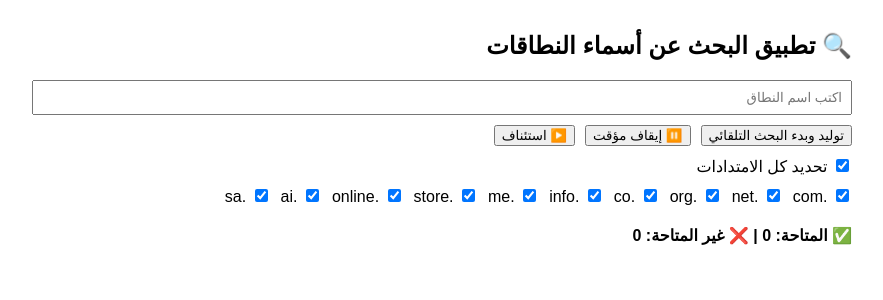
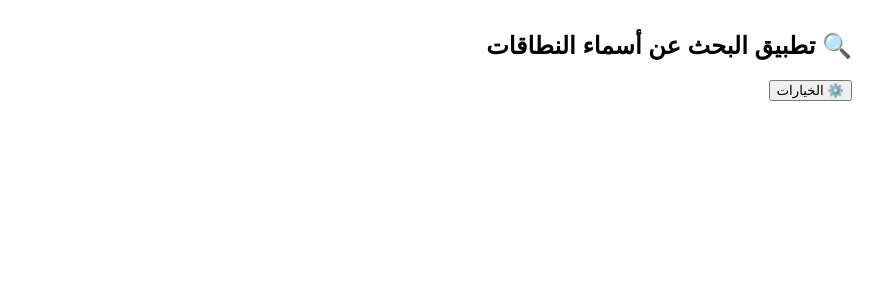
Before and after one commit to badeesindi/domain-search-app, a Next.js app: page / in a window 1280 px wide. Shown: the top 300 px of the page, without its empty margins (276-1159 px from the left). Built offline with nearby package versions, Linux system fonts and the light colour scheme.

Commit message:
Update page.tsx

```diff
--- a/app/page.tsx
+++ b/app/page.tsx
@@ -2,165 +2,97 @@
 
 import { useState, useEffect } from "react";
 
-interface DomainResult {
-  domain: string;
-  available: boolean;
-  provider: string;
-}
+export default function DomainSearchApp() {
+  const defaultExtensions = [".com", ".net", ".org", ".co"];
+  const [extensions, setExtensions] = useState<string[]>(() => {
+    const saved = localStorage.getItem("extensions");
+    return saved ? JSON.parse(saved) : defaultExtensions;
+  });
 
-export default function DomainSearchApp() {
-  const allExtensions: string[] = [".com", ".net", ".org", ".co", ".info", ".me", ".store", ".online", ".ai", ".sa"];
-  const [domain, setDomain] = useState<string>("");
-  const [results, setResults] = useState<DomainResult[]>([]);
-  const [loading, setLoading] = useState<boolean>(false);
-  const [paused, setPaused] = useState<boolean>(false);
-  const [autoMode, setAutoMode] = useState<boolean>(false);
-  const [summary, setSummary] = useState<{ available: number; unavailable: number }>({ available: 0, unavailable: 0 });
-  const [selectAll, setSelectAll] = useState<boolean>(true);
-  const [selectedExtensions, setSelectedExtensions] = useState<string[]>(allExtensions);
-  const [status, setStatus] = useState<string>("");
-  const [lastIndex, setLastIndex] = useState<number>(0);
-  const [generatedList, setGeneratedList] = useState<string[]>([]);
+  const [newExt, setNewExt] = useState("");
+  const [editingIndex, setEditingIndex] = useState<number | null>(null);
+  const [editedExt, setEditedExt] = useState("");
 
-  const charset = "abcdefghijklmnopqrstuvwxyz";
+  const [whoisKey, setWhoisKey] = useState(localStorage.getItem("whoisKey") || "");
+  const [showSettings, setShowSettings] = useState(false);
 
-  const toggleSelectAll = (): void => {
-    setSelectAll(!selectAll);
-    setSelectedExtensions(selectAll ? [] : allExtensions);
+  useEffect(() => {
+    localStorage.setItem("extensions", JSON.stringify(extensions));
+  }, [extensions]);
+
+  useEffect(() => {
+    localStorage.setItem("whoisKey", whoisKey);
+  }, [whoisKey]);
+
+  const addExtension = () => {
+    if (newExt && !extensions.includes(newExt)) {
+      setExtensions([...extensions, newExt]);
+      setNewExt("");
+    }
   };
 
-  const toggleExtension = (ext: string): void => {
-    setSelectedExtensions((prev) =>
-      prev.includes(ext) ? prev.filter((e) => e !== ext) : [...prev, ext]
-    );
+  const updateExtension = (index: number) => {
+    const updated = [...extensions];
+    updated[index] = editedExt;
+    setExtensions(updated);
+    setEditingIndex(null);
+    setEditedExt("");
   };
 
-  const generateShortNames = (length = 3, count = 100): string[] => {
-    const names = new Set<string>();
-    while (names.size < count) {
-      let name = "";
-      for (let i = 0; i < length; i++) {
-        name += charset[Math.floor(Math.random() * charset.length)];
-      }
-      names.add(name);
-    }
-    return Array.from(names);
+  const deleteExtension = (index: number) => {
+    const updated = extensions.filter((_, i) => i !== index);
+    setExtensions(updated);
   };
-
-  const simulateCheck = async (name: string): Promise<DomainResult[]> => {
-    const resultList: DomainResult[] = selectedExtensions.map((ext) => {
-      const isAvailable = Math.random() > 0.5;
-      return {
-        domain: `${name}${ext}`,
-        available: isAvailable,
-        provider: "محاكاة",
-      };
-    });
-    return new Promise((resolve) => {
-      setTimeout(() => resolve(resultList), 300);
-    });
-  };
-
-  const runAutoSearch = async (): Promise<void> => {
-    setLoading(true);
-    const batch = generatedList.slice(lastIndex, lastIndex + 1);
-
-    for (const name of batch) {
-      if (paused) break;
-      setStatus(`جاري فحص: ${name}`);
-      const checkResults = await simulateCheck(name);
-      const found = checkResults.find((r) => r.available);
-      setResults((prev) => [...prev, ...checkResults]);
-      setSummary((prev) => ({
-        available: prev.available + checkResults.filter((r) => r.available).length,
-        unavailable: prev.unavailable + checkResults.filter((r) => !r.available).length,
-      }));
-      setLastIndex((prev) => prev + 1);
-      if (found) {
-        setStatus(`تم العثور على نطاق متاح: ${found.domain}`);
-        break;
-      }
-    }
-
-    setLoading(false);
-    setAutoMode(false);
-  };
-
-  const startAutoMode = (): void => {
-    const generated = generateShortNames(3, 100);
-    setGeneratedList(generated);
-    setLastIndex(0);
-    setResults([]);
-    setSummary({ available: 0, unavailable: 0 });
-    setPaused(false);
-    setAutoMode(true);
-  };
-
-  useEffect(() => {
-    if (autoMode && !paused) {
-      runAutoSearch();
-    }
-  }, [autoMode, lastIndex, paused]);
 
   return (
     <div dir="rtl" style={{ maxWidth: 800, margin: "2rem auto", fontFamily: "Arial" }}>
       <h2>🔍 تطبيق البحث عن أسماء النطاقات</h2>
 
-      <input
-        placeholder="اكتب اسم النطاق"
-        value={domain}
-        onChange={(e) => setDomain(e.target.value)}
-        style={{ width: "100%", padding: 8, marginBottom: 10 }}
-      />
-
-      <button onClick={startAutoMode} disabled={loading}>
-        توليد وبدء البحث التلقائي
-      </button>
-      <button onClick={() => setPaused(true)} style={{ marginRight: 10 }}>
-        ⏸️ إيقاف مؤقت
-      </button>
-      <button onClick={() => setPaused(false)} style={{ marginRight: 10 }}>
-        ▶️ استئناف
+      <button onClick={() => setShowSettings(!showSettings)}>
+        ⚙️ الخيارات
       </button>
 
-      <div style={{ marginTop: 10 }}>
-        <label>
-          <input type="checkbox" checked={selectAll} onChange={toggleSelectAll} /> تحديد كل الامتدادات
-        </label>
-        <div style={{ display: "flex", flexWrap: "wrap", gap: 10, marginTop: 10 }}>
-          {allExtensions.map((ext) => (
-            <label key={ext}>
-              <input
-                type="checkbox"
-                checked={selectedExtensions.includes(ext)}
-                onChange={() => toggleExtension(ext)}
-              />{" "}
-              {ext}
-            </label>
-          ))}
-        </div>
-      </div>
+      {showSettings && (
+        <div style={{ marginTop: 20, padding: 20, border: "1px solid #ccc", background: "#f9f9f9" }}>
+          <h3>🔐 مفاتيح API</h3>
+          <label>WhoisXML API Key:</label>
+          <input
+            type="text"
+            value={whoisKey}
+            onChange={(e) => setWhoisKey(e.target.value)}
+            style={{ width: "100%", marginBottom: 10 }}
+          />
 
-      <div style={{ marginTop: 20, color: "#555" }}>{status}</div>
-      <div style={{ marginTop: 10, fontWeight: "bold" }}>
-        ✅ المتاحة: {summary.available} | ❌ غير المتاحة: {summary.unavailable}
-      </div>
-
-      {results.length > 0 && (
-        <div style={{ marginTop: 20 }}>
-          {results.map((res, idx) => (
-            <div
-              key={idx}
-              style={{
-                border: "1px solid #ccc",
-                padding: 10,
-                marginBottom: 5,
-                background: res.available ? "#e6ffe6" : "#ffe6e6",
-              }}
-            >
-              <b>{res.domain}</b> — {res.available ? "✅ متاح" : "❌ غير متاح"} (مزود: {res.provider})
-            </div>
-          ))}
+          <hr />
+          <h3>🌐 إدارة الامتدادات</h3>
+          <ul>
+            {extensions.map((ext, i) => (
+              <li key={i} style={{ marginBottom: 8 }}>
+                {editingIndex === i ? (
+                  <>
+                    <input
+                      value={editedExt}
+                      onChange={(e) => setEditedExt(e.target.value)}
+                      style={{ marginLeft: 5 }}
+                    />
+                    <button onClick={() => updateExtension(i)}>💾 حفظ</button>
+                  </>
+                ) : (
+                  <>
+                    {ext}
+                    <button onClick={() => { setEditingIndex(i); setEditedExt(ext); }}>✏️ تعديل</button>
+                    <button onClick={() => deleteExtension(i)}>❌ حذف</button>
+                  </>
+                )}
+              </li>
+            ))}
+          </ul>
+          <input
+            placeholder="مثال: .tech"
+            value={newExt}
+            onChange={(e) => setNewExt(e.target.value)}
+          />
+          <button onClick={addExtension}>➕ إضافة امتداد</button>
         </div>
       )}
     </div>
```
